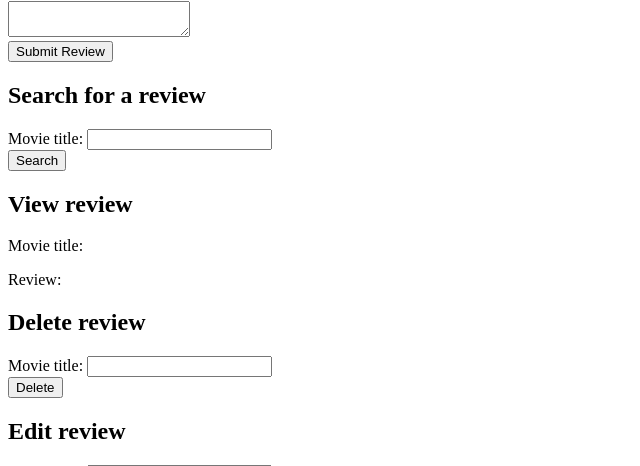
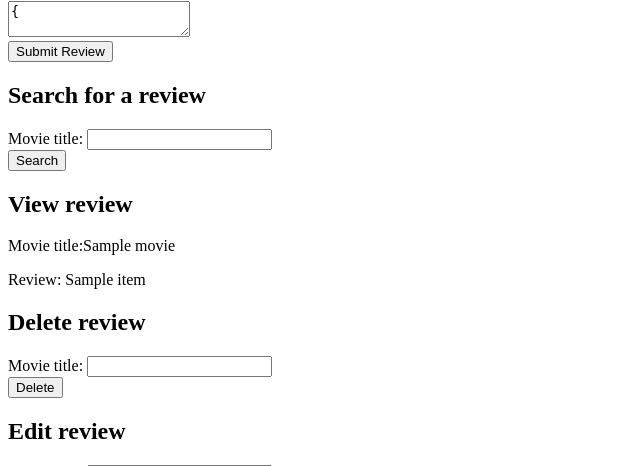
Before and after one commit to amanpreetbatra/moviereview-cassandra, a Flask app: template templates/homepage.html in a window 1280 px wide. Shown: the part 165-631 px from the top of the page, without its empty margins (0-640 px from the left). Run offline with Flask 2, Linux system fonts and the light colour scheme; the template is opened without the code that fills it: most values are stand-ins (such as "Sample title", 1, 10 or a date in 2020).

Commit message:
added sync table

```diff
--- a/app.py
+++ b/app.py
@@ -16,36 +16,61 @@
 #
 # # if __name__ == '__main__':
 # #     app.run()
-
+import json
+from datetime import datetime
+import uuid
 from flask import Flask, request, jsonify, render_template
 from cassandra.cluster import Cluster
+IP = '172.18.0.2'
+KEYSPACE ='movie_keyspace'
+app = Flask(__name__)
+from model import reviews,sync_tabless
 
-app = Flask(__name__)
-
-cluster = Cluster(['172.18.0.2'])
+cluster = Cluster([IP])
 
 session = cluster.connect()
 k = "CREATE KEYSPACE IF NOT EXISTS movie_keyspace WITH REPLICATION = { 'class' : 'SimpleStrategy', 'replication_factor' : 3 };"
 session.execute(k)
-session.set_keyspace('movie_keyspace')
+session.set_keyspace(KEYSPACE)
 
 @app.route('/')
 def display_page():
-    return render_template('homepage.html')
+    query = "SELECT * FROM reviews"
+    result = session.execute(query)
+
+    reviews = []
+    for row in result:
+        reviews.append({
+            "user_name": row.user_name,
+            "review_id": row.review_id,
+            "reviewer": row.reviewer,
+            "movie": row.movie,
+            "rating": row.rating,
+            "review_summary": row.review_summary,
+            "review_date": row.review_date,
+            "review_detail": row.review_detail,
+            "helpful": row.helpful,
+            "created_at": row.created_at
+        }
+        )
+    return render_template('homepage.html', data =reviews)
 
 @app.route('/add_review', methods=['POST'])
 def add_review():
-    data = request.get_json()
+    d1 = dict(request.form)
+    data = d1['review']
+    data = json.loads(data)
+
     user_name = data['user_name']
-    review_id = data['review_id']
+    review_id = uuid.uuid4()
     reviewer = data['reviewer']
     movie = data['movie']
-    rating = data['rating']
+    rating = int(data['rating'])
     review_summary = data['review_summary']
-    review_date = data['review_date']
+    review_date = datetime.now()
     review_detail = data['review_detail']
     helpful = data['helpful']
-    created_at = data['created_at']
+    created_at = datetime.now()
 
     query = "INSERT INTO reviews (user_name,review_id,reviewer,movie,rating,review_summary,review_date,review_detail,helpful,created_at) VALUES (%s, %s, %s,%s, %s, %s,%s, %s, %s,%s)"
     session.execute(query, (
@@ -104,6 +129,10 @@ def edit_review():
 
     return jsonify({'message': 'Review updated successfully'})
 
+@app.route('/sync_table_review')
+def abc():
+    sync_tabless()
+    return "Synced with DB"
 
 if __name__ == '__main__':
     app.run()
--- a/templates/homepage.html
+++ b/templates/homepage.html
@@ -6,11 +6,22 @@
 <body>
 <h1>Movie Reviews</h1>
 <h2>Add a review</h2>
-<form>
+<form action="{{ url_for('add_review') }}" method="post">
 	<label>Movie title:</label>
 	<input type="text" name="movieTitle"><br>
 	<label>Your review:</label><br>
-	<textarea name="review"></textarea><br>
+	<textarea name="review">{
+            "user_name": "qwjghjge",
+            "review_id": "eqghjjwe",
+            "reviewer": "eqgjhje",
+            "movie": "eqwertte",
+            "rating": "eqertertertw",
+            "review_summary": "eqhjgwe",
+            "review_date": "weqgdfge",
+            "review_detail": "qwejghje",
+            "helpful":"eqwjghe" ,
+            "created_at": "eqwjghjge"
+        }</textarea><br>
 	<input type="submit" value="Submit Review">
 </form>
 <h2>Search for a review</h2>
@@ -20,8 +31,14 @@
 	<input type="submit" value="Search">
 </form>
 <h2>View review</h2>
-<p>Movie title: <span id="viewMovieTitle"></span></p>
-<p>Review: <span id="viewReview"></span></p>
+ {% for item in data %}
+
+
+<p>Movie title:{{item.movie }} <span id="viewMovieTitle"></span></p>
+<p>Review: {{ item }}<span id="viewReview"></span></p>
+ {% endfor %}
+
+
 <h2>Delete review</h2>
 <form>
 	<label>Movie title:</label>
```
Also changed, not shown: connection.py (added, +41 -0 lines), model.py (added, +28 -0 lines).
